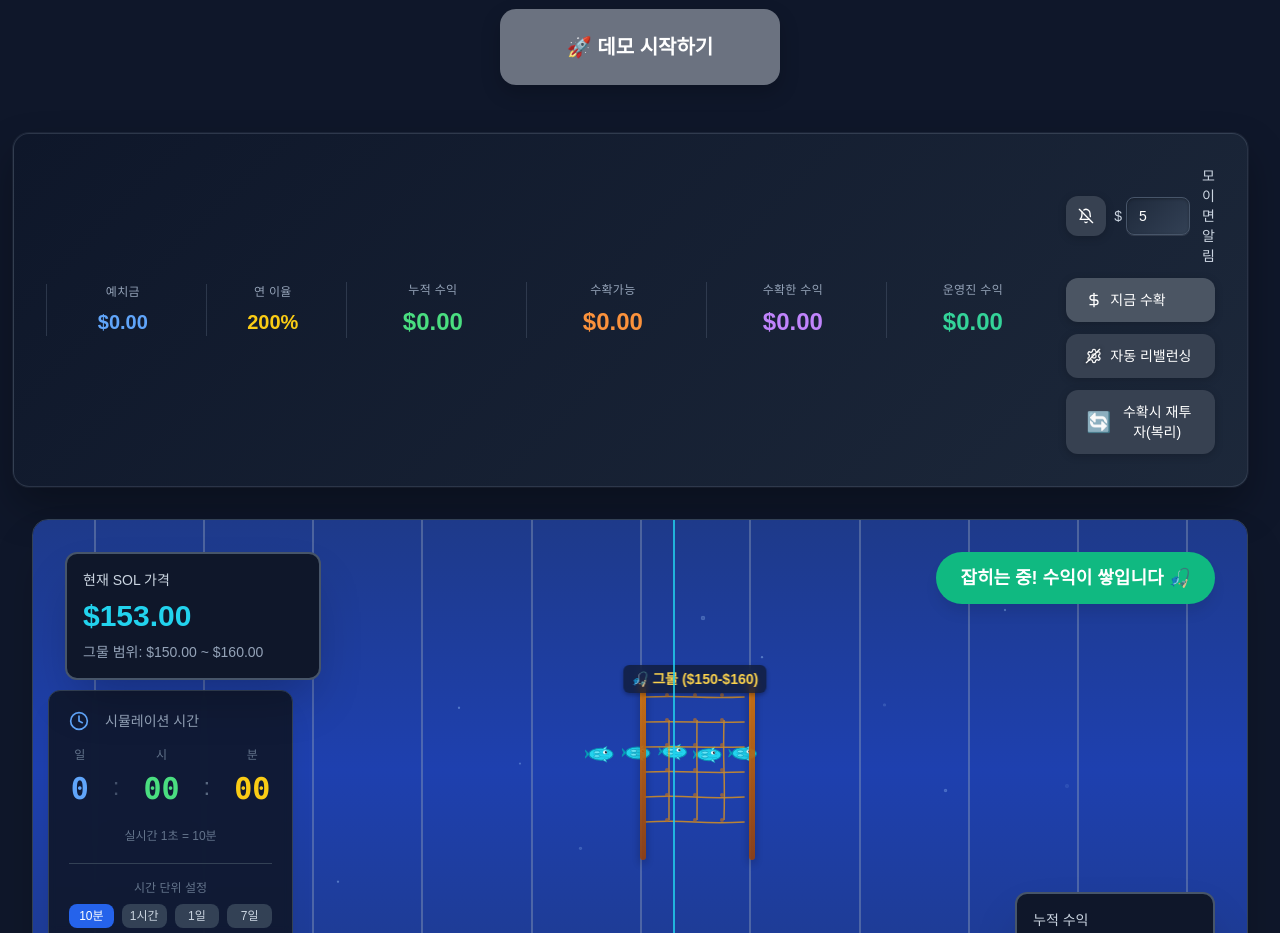
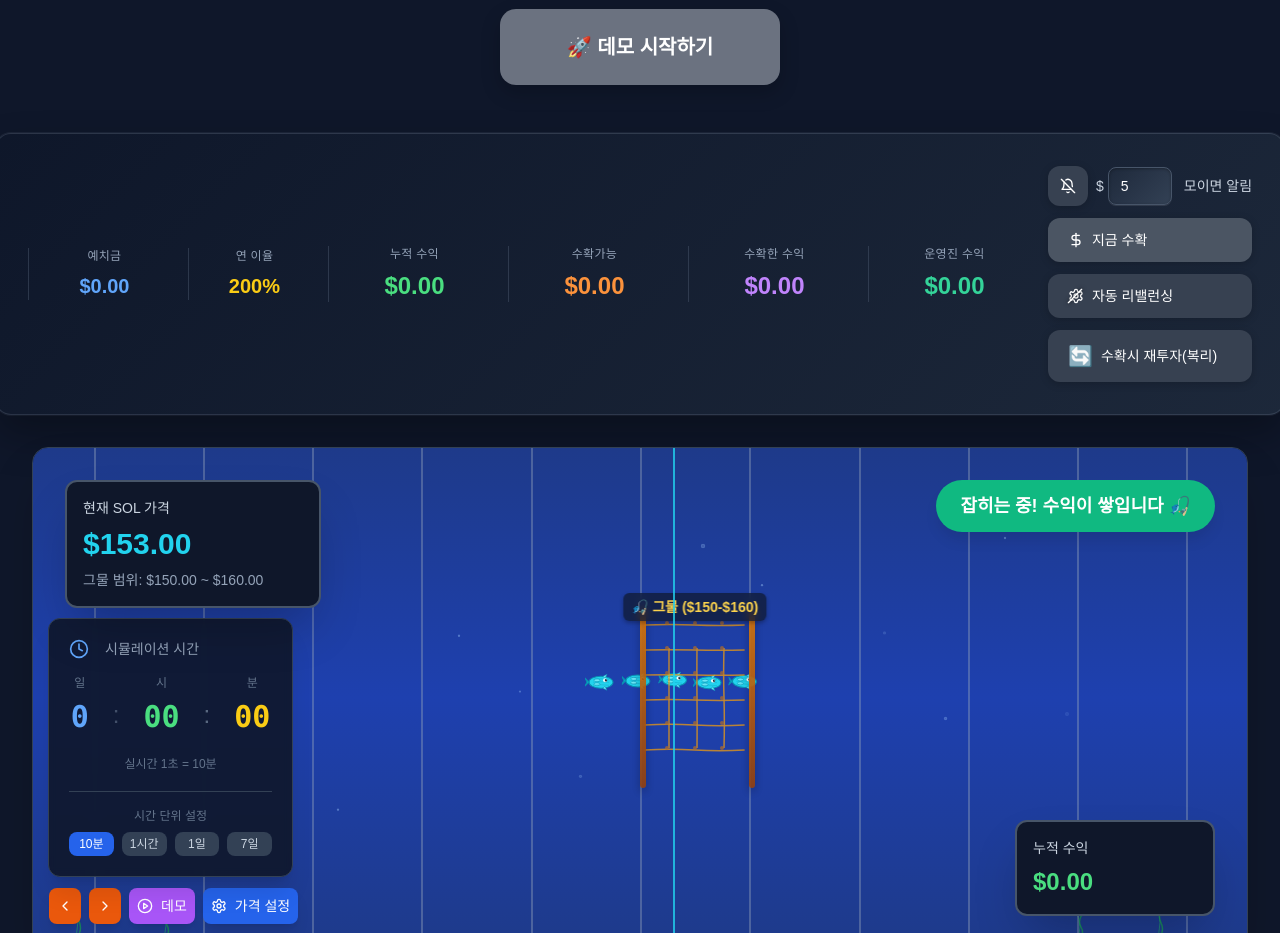
Before and after one commit to Wansix/fishingDemo, a Next.js app: page / in a window 1280 px wide. Shown: the part 2300-3233 px from the top of the page. Built offline with nearby package versions, Linux system fonts and the light colour scheme.

Commit message:
fix: 레이아웃 중앙 정렬 및 모이면 알림 텍스트 가로 표시로 개선

```diff
--- a/app/page.tsx
+++ b/app/page.tsx
@@ -742,7 +742,7 @@ export default function Home() {
           </div>
 
           {/* Earnings Widget */}
-          <div className="mb-8 flex justify-end">
+          <div className="mb-8 flex justify-center">
             <div
               className="backdrop-blur-sm rounded-2xl p-8 border shadow-2xl"
               style={{
@@ -867,7 +867,7 @@ export default function Home() {
                           }}
                         />
                       </div>
-                      <span className="text-sm text-slate-300 font-medium">모이면 알림</span>
+                      <span className="text-sm text-slate-300 font-medium whitespace-nowrap">모이면 알림</span>
                     </div>
                   </div>
 
```
